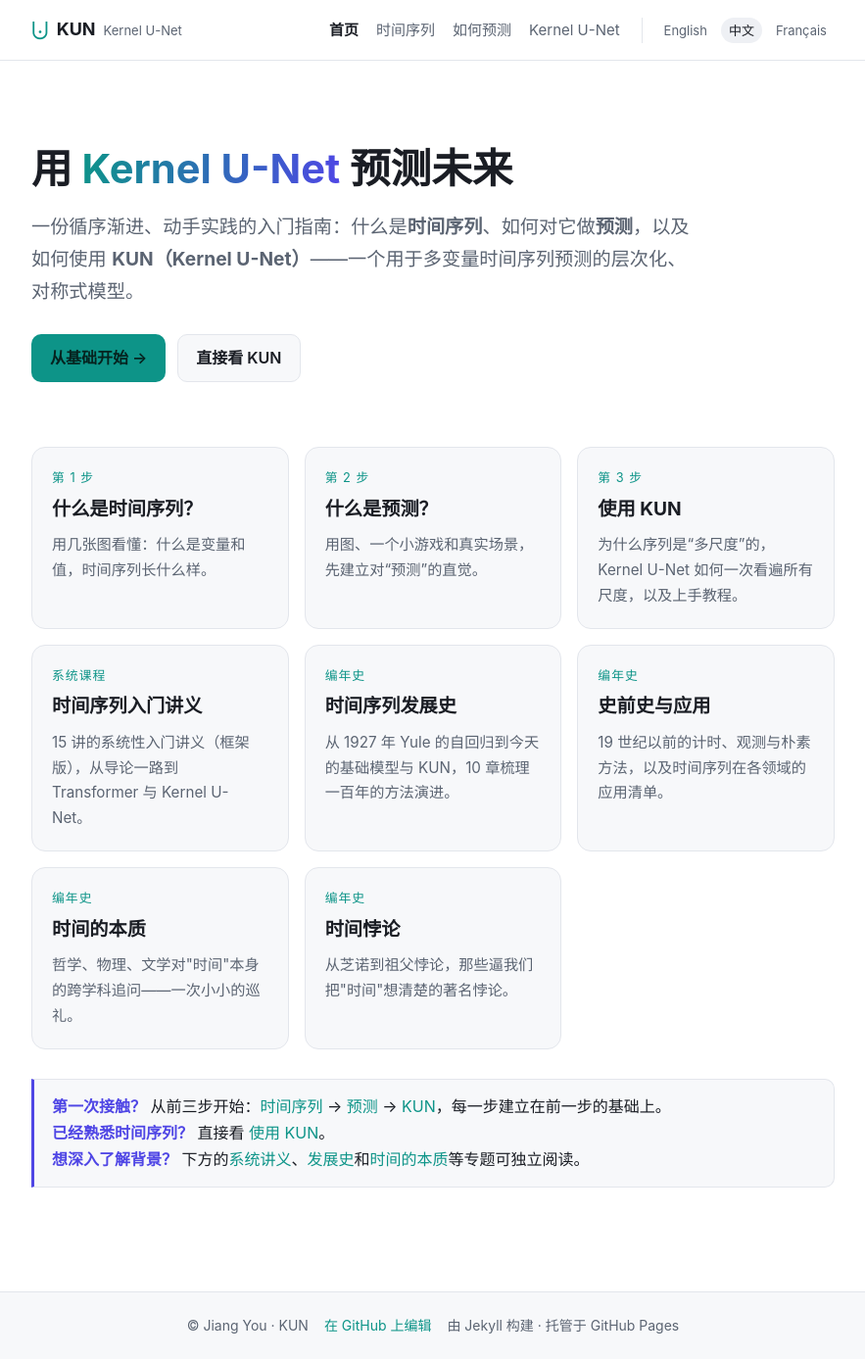
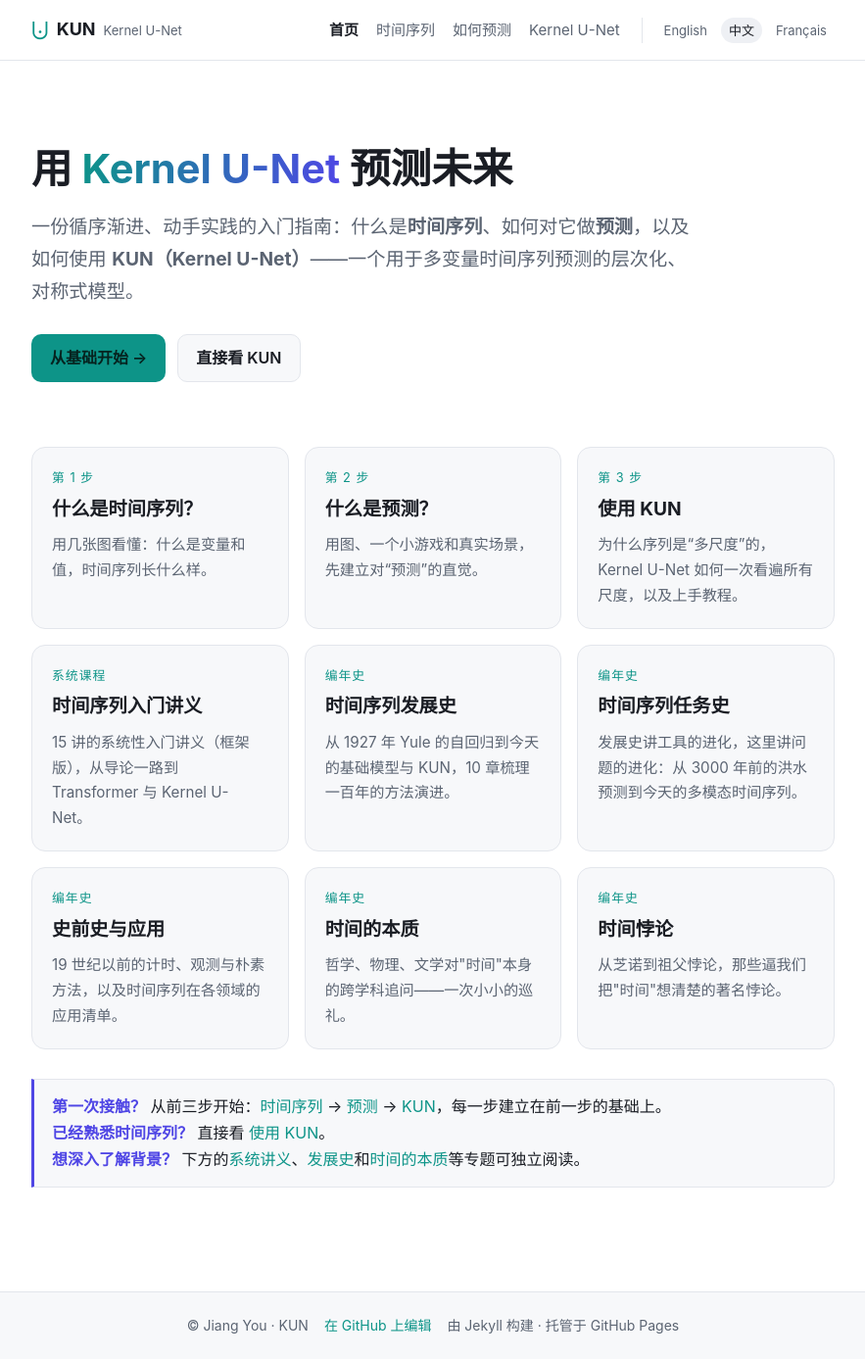
Before and after one commit to JiangYou2025/kun, a Jekyll site: the page built from zh/index.html, in a window 1280 px wide and 1387 px high. Shown: the whole window at 98% size, without its empty margins (198-1081 px from the left). Built offline with Jekyll 4.4.1, drawn with Linux system fonts in a browser that asks for light colours.

Commit message:
Add task history card to zh homepage, placed after 发展史

```diff
--- a/zh/index.html
+++ b/zh/index.html
@@ -39,6 +39,11 @@
     <h3>时间序列发展史</h3>
     <p>从 1927 年 Yule 的自回归到今天的基础模型与 KUN，10 章梳理一百年的方法演进。</p>
   </a>
+  <a class="card" href="{{ '/tasks/' | relative_url }}">
+    <div class="step">编年史</div>
+    <h3>时间序列任务史</h3>
+    <p>发展史讲工具的进化，这里讲问题的进化：从 3000 年前的洪水预测到今天的多模态时间序列。</p>
+  </a>
   <a class="card" href="{{ '/prehistory/' | relative_url }}">
     <div class="step">编年史</div>
     <h3>史前史与应用</h3>
```
